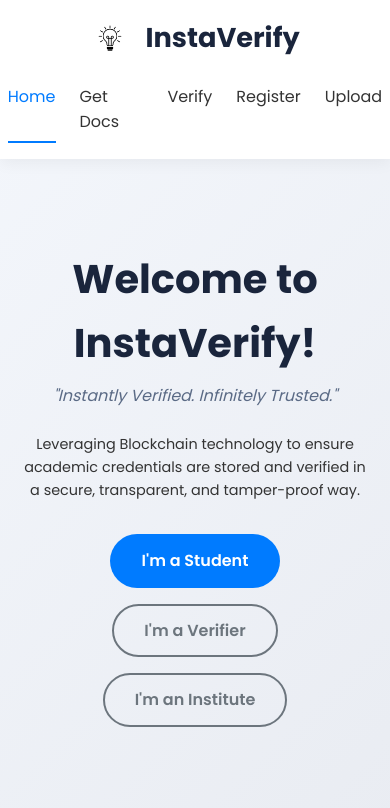
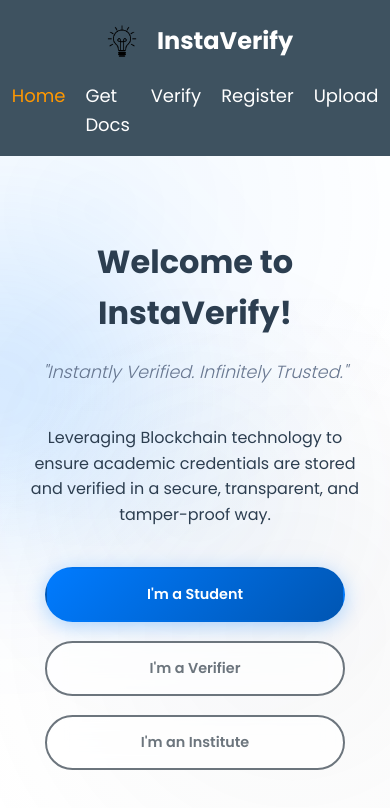
Before and after one commit to sunil-singh-030/Decentralized-Document-Verification-System, a website: page public/Home.html in a window 390 px wide. Drawn offline with Linux system fonts and the light colour scheme.

Commit message:
Update Home.css

```diff
--- a/public/Home.css
+++ b/public/Home.css
@@ -1,33 +1,20 @@
-/* --- 1. Global Styles & CSS Variables --- */
 :root {
-    /* "Bulb Off" Theme (Light Mode) */
-    --background-color: #f4f7fc;
-    --text-color: #333;
-    --primary-color: #007bff;
-    --primary-hover-color: #0056b3;
-    --secondary-color: #6c757d;
-    --heading-color: #1a253c;
-    --navbar-bg: #ffffff;
-    --card-shadow: 0 4px 15px rgba(0, 0, 0, 0.05);
-    --tagline-color: #5a6a85;
-
-    /* Fonts */
-    --font-family: 'Poppins', sans-serif;
+  --bg: #f4f7fc;
+  --text: #2c3e50;
+  --primary: #007bff;
+  --primary-hover: #0056b3;
+  --secondary: #6c757d;
+  --heading: #1a253c;
+  --tagline: #5a6a85;
+  --shadow: 0 8px 24px rgba(0, 0, 0, 0.08);
+  --transition: 0.3s ease;
+  --card-bg: rgba(255, 255, 255, 0.7);
+  --card-border: rgba(255, 255, 255, 0.18);
+  --gradient-primary: linear-gradient(135deg, #007bff 0%, #0056b3 100%);
+  --gradient-secondary: linear-gradient(135deg, #6c757d 0%, #5a6c7d 100%);
 }
 
-body.dark-mode {
-    /* "Bulb On" Theme (Dark Mode) Variables */
-    --background-color: #121212;
-    --text-color: #e0e0e0;
-    --primary-color: #1e90ff; /* A vibrant blue for dark mode */
-    --primary-hover-color: #5cadff;
-    --secondary-color: #a9b1ba;
-    --heading-color: #ffffff;
-    --navbar-bg: #1c1c1e; /* Base dark color for navbar */
-    --card-shadow: 0 4px 20px rgba(0, 0, 0, 0.25);
-    --tagline-color: #9ab0d9;
-}
-
+/* Reset */
 * {
   margin: 0;
   padding: 0;
@@ -35,255 +22,403 @@ body.dark-mode {
 }
 
 body {
-    font-family: var(--font-family);
-    background-color: var(--background-color);
-    /* This is the "Bulb Off" background */
-    background: linear-gradient(135deg, #f4f7fc, #e9ecf2);
-    color: var(--text-color);
+  font-family: 'Poppins', sans-serif;
+  color: var(--text);
   line-height: 1.6;
+  transition: background var(--transition), color var(--transition);
   min-height: 100vh;
-    overflow-x: hidden;
-    transition: background 0.5s ease;
+  position: relative;
 }
 
-/* --- "BULB ON" THEME (TRUE DARK MODE) --- */
-body.dark-mode {
-    /* A dark overlay on top of your image */
+/* Subtle background pattern */
+body::before {
+  content: '';
+  position: fixed;
+  top: 0; left: 0;
+  width: 100%; height: 100%;
   background:
-        linear-gradient(rgba(18, 18, 18, 0.9), rgba(18, 18, 18, 0.95)),
-        url('pimg1.png');
-    background-size: cover;
-    background-position: center;
-    background-repeat: no-repeat;
-    background-attachment: fixed;
+    radial-gradient(circle at 25% 25%, rgba(0, 123, 255, 0.05) 0%, transparent 50%),
+    radial-gradient(circle at 75% 75%, rgba(108, 117, 125, 0.05) 0%, transparent 50%);
+  pointer-events: none;
+  z-index: -1;
 }
 
+/* Floating background orb */
+body::after {
+  content: '';
+  position: fixed;
+  width: 400px; height: 400px;
+  background: radial-gradient(circle, rgba(0,123,255,0.25) 0%, transparent 70%);
+  top: 20%; left: -200px;
+  filter: blur(80px);
+  animation: float 10s infinite alternate ease-in-out;
+  z-index: -2;
+}
 
-/* --- 2. Navbar --- */
+@keyframes float {
+  from { transform: translateY(0); }
+  to { transform: translateY(40px); }
+}
+
+/* Navbar (kept untouched per request) */
 .navbar {
   display: flex;
+  align-items: center;
   justify-content: space-between;
-    align-items: center;
-    padding: 1rem 5%;
-    background-color: var(--navbar-bg);
-    box-shadow: var(--card-shadow);
-    position: fixed;
-    width: 100%;
+  background: #3e5260;
+  padding: 10px 30px;
+  position: sticky;
   top: 0;
   z-index: 1000;
-    transition: background-color 0.3s ease, backdrop-filter 0.3s ease;
 }
 
-/* === NEW NAVBAR THEME FOR DARK MODE === */
-body.dark-mode .navbar {
-    background-color: rgba(28, 28, 30, 0.75); /* Semi-transparent dark background */
-    backdrop-filter: blur(10px);
-    -webkit-backdrop-filter: blur(10px); /* For Safari */
-    box-shadow: none; /* Shadow is not needed with the blur effect */
-    border-bottom: 1px solid rgba(255, 255, 255, 0.1); /* Subtle bottom border */
+.logo-container {
+  display: flex;
+  align-items: center;
+  gap: 10px;
 }
-/* === END OF NEW SECTION === */
 
+.logo-container img {
+  height: 50px;
+  width: auto;
+  border-radius: 8px;
+}
 
-/* --- 3. Hero Section --- */
+#projectname {
+  color: white;
+  font-size: 24px;
+  margin: 0;
+}
+
+.nav-links {
+  display: flex;
+  gap: 20px;
+}
+
+.nav-links a {
+  color: white;
+  text-decoration: none;
+  font-size: 18px;
+  transition: color var(--transition);
+}
+
+.nav-links a:hover,
+.nav-links a.active {
+  color: #ff9800;
+}
+
+/* Hero Section */
 .hero-section {
+  text-align: center;
+  padding: 100px 20px 80px;
+  min-height: 70vh;
   display: flex;
   flex-direction: column;
   justify-content: center;
-    align-items: center;
-    text-align: center;
-    min-height: 100vh;
-    padding: 100px 20px 20px;
+  gap: 20px;
+  position: relative;
+  animation: fadeIn 1s ease-out;
 }
 
-/* Adds a subtle fade-in animation for content */
-.hero-section > * {
-    animation: contentFadeIn 1s ease-out forwards;
-    opacity: 0;
-}
-.hero-section h2 { animation-delay: 0.2s; }
-.hero-section #tagline { animation-delay: 0.4s; }
-.hero-section #description { animation-delay: 0.6s; }
-.hero-section .button-group { animation-delay: 0.8s; }
-
-@keyframes contentFadeIn {
-    from {
-        opacity: 0;
-        transform: translateY(20px);
-    }
-    to {
-        opacity: 1;
-        transform: translateY(0);
-    }
+.hero-section::before {
+  content: '';
+  position: absolute;
+  top: 50%; left: 50%;
+  width: 200px; height: 200px;
+  background: var(--gradient-primary);
+  border-radius: 50%;
+  opacity: 0.1;
+  transform: translate(-50%, -50%);
+  filter: blur(100px);
+  z-index: -1;
 }
 
-.welcome-msg {
-    font-size: 3.5rem;
-    font-weight: 700;
-    color: var(--heading-color);
-    margin-bottom: 0.5rem;
-}
-
-/* Trending Gradient Text for Dark Mode */
-body.dark-mode .welcome-msg {
-    background: linear-gradient(90deg, #ffffff, #9ab0d9);
+.typewriter {
+  position: relative;
+  width: 24em;
+  margin: 1rem auto 0.5rem;
+  border-right: 3px solid transparent;
+  font-size: 180%;
+  white-space: nowrap;
+  overflow: hidden;
+  font-weight: 600;
+  background: var(--gradient-primary);
   -webkit-background-clip: text;
   -webkit-text-fill-color: transparent;
 }
 
-#tagline {
-    font-size: 1.2rem;
-    font-style: italic;
-    color: var(--tagline-color);
-    margin-bottom: 1.5rem;
+.anim-typewriter {
+  animation:
+    typing 4s steps(40) forwards,
+    blink-caret 0.8s step-end 4s,
+    hide-caret 0.1s 4s forwards;
 }
 
-#description {
-    font-size: 1.1rem;
-    max-width: 600px;
-    margin-bottom: 2rem;
-    color: var(--text-color);
+@keyframes typing { from { width: 0; } to { width: 24em; } }
+@keyframes blink-caret { 50% { border-color: #ccc; } }
+@keyframes hide-caret { to { border-color: transparent; } }
+
+#tagline {
+  font-size: 1.3rem;
+  font-style: italic;
+  color: var(--tagline);
+  margin-bottom: 1.2rem;
+  font-weight: 300;
+  opacity: 0.9;
 }
 
-
-/* --- 4. Buttons --- */
 .button-group {
   display: flex;
   justify-content: center;
-    gap: 1.5rem;
   flex-wrap: wrap;
+  gap: 1.2rem;
+  margin-top: 1.2rem;
 }
 
 .button {
-    text-decoration: none;
-    padding: 12px 30px;
+  padding: 16px 32px;
   border-radius: 50px;
   font-weight: 600;
+  text-decoration: none;
+  transition: all var(--transition);
+  border: 2px solid transparent;
+  position: relative;
+  overflow: hidden;
   font-size: 1rem;
-    border: 2px solid transparent;
-    transition: all 0.3s ease;
+  cursor: pointer;
+  backdrop-filter: blur(10px);
 }
 
+.button::before {
+  content: '';
+  position: absolute;
+  top: 0; left: -100%;
+  width: 100%; height: 100%;
+  background: linear-gradient(90deg, transparent, rgba(255, 255, 255, 0.2), transparent);
+  transition: left 0.5s;
+}
+
+.button:hover::before { left: 100%; }
+
 .button.primary {
-    background-color: var(--primary-color);
-    color: #fff;
+  background: var(--gradient-primary);
+  color: white;
+  box-shadow: 0 4px 20px rgba(0, 123, 255, 0.3);
+}
+
+.button.primary:hover {
+  transform: translateY(-3px);
+  box-shadow: 0 8px 30px rgba(0, 123, 255, 0.4);
 }
 
 .button.secondary {
-    background-color: transparent;
-    color: var(--secondary-color);
-    border-color: var(--secondary-color);
-}
-
-.button:hover {
-    transform: translateY(-5px);
-    box-shadow: 0 10px 20px rgba(0, 0, 0, 0.1);
-}
-
-.button.primary:hover {
-    background-color: var(--primary-hover-color);
+  background: var(--card-bg);
+  color: var(--secondary);
+  border: 2px solid var(--secondary);
 }
 
 .button.secondary:hover {
-    background-color: var(--secondary-color);
+  background: var(--gradient-secondary);
   color: #fff;
+  transform: translateY(-3px);
+  box-shadow: 0 8px 30px rgba(108, 117, 125, 0.3);
 }
 
-/* Redesigned secondary button for dark mode (Ghost Button) */
-body.dark-mode .button.secondary {
-    color: var(--secondary-color);
-    border-color: var(--secondary-color);
-}
-body.dark-mode .button.secondary:hover {
-    background-color: var(--secondary-color);
-    color: #121212; /* Dark text on hover */
+/* Features Section */
+.features {
+  padding: 80px 10%;
+  text-align: center;
+  background: linear-gradient(135deg, #fdfdfd, #f0f7ff);
+  border-top: 1px solid #eaeaea;
+  animation: fadeIn 1.2s ease;
 }
 
-
-/* --- 5. Responsive Design --- */
-@media (max-width: 768px) {
-    .navbar {
-        flex-direction: column;
-        gap: 1rem;
-        padding: 1rem 2%;
+.features h2 {
+  font-size: 2.2rem;
+  font-weight: 700;
+  margin-bottom: 50px;
+  color: var(--heading);
+  position: relative;
+  display: inline-block;
 }
 
-    .hero-section {
-        padding-top: 150px;
+.features h2::after {
+  content: "";
+  position: absolute;
+  bottom: -12px; left: 50%;
+  transform: translateX(-50%);
+  width: 80px; height: 3px;
+  background: var(--primary);
+  border-radius: 4px;
 }
 
-    .welcome-msg {
-        font-size: 2.5rem;
+.features-grid {
+  display: grid;
+  grid-template-columns: repeat(auto-fit, minmax(250px, 1fr));
+  gap: 30px;
+  margin-bottom: 40px;
 }
 
-    #tagline {
-        font-size: 1rem;
+.feature-card {
+  background: #fff;
+  border-radius: 16px;
+  padding: 30px 20px;
+  box-shadow: var(--shadow);
+  transition: all 0.4s ease;
 }
 
-    #description {
-        font-size: 0.9rem;
+.feature-card i {
+  font-size: 2.5rem;
+  margin-bottom: 15px;
+  color: var(--primary);
 }
 
-    .button-group {
-        flex-direction: column;
-        align-items: center;
-        gap: 1rem;
-    }
+.feature-card h3 {
+  margin-bottom: 10px;
+  font-size: 1.4rem;
+  font-weight: 600;
 }
 
-/* I have left the rest of the file same */
-.logo-container {
-    display: flex;
-    align-items: center;
-    gap: 15px;
+.feature-card p {
+  font-size: 0.95rem;
+  color: #555;
 }
 
-#theme-toggle {
-    cursor: pointer;
-    transition: transform 0.3s ease;
+.feature-card:hover {
+  transform: translateY(-8px);
+  box-shadow: 0 12px 25px rgba(0,123,255,0.2);
 }
 
-#theme-toggle:hover {
-    transform: scale(1.1) rotate(15deg);
+/* Impact Line */
+.impact-line {
+  font-size: 1.2rem;
+  margin: 35px 0 25px;
+  font-weight: 500;
+  color: #333;
 }
 
-#projectname {
-    font-size: 1.7rem;
+.impact-line span {
   font-weight: 700;
-    color: var(--heading-color);
+  color: var(--primary);
 }
 
-.nav-links {
-    display: flex;
-    gap: 1.5rem;
+.impact-line em {
+  font-style: italic;
+  background: linear-gradient(90deg, #007bff, #00c6ff);
+  -webkit-background-clip: text;
+  -webkit-text-fill-color: transparent;
+  font-weight: 600;
 }
 
-.page {
-    color: var(--text-color);
-    text-decoration: none;
-    font-weight: 400;
-    padding: 8px 0;
-    position: relative;
-    transition: color 0.3s ease;
+/* Footer */
+.footer {
+  background: var(--gradient-secondary);
+  color: #fff;
+  padding: 50px 20px 20px;
+  margin-top: 50px;
 }
 
-.page::after {
-    content: '';
-    position: absolute;
-    bottom: 0;
-    left: 0;
-    width: 0;
-    height: 2px;
-    background-color: var(--primary-color);
-    transition: width 0.3s ease;
+.footer-container {
+  display: grid;
+  grid-template-columns: repeat(auto-fit, minmax(250px, 1fr));
+  gap: 40px;
+  max-width: 1200px;
+  margin: auto;
 }
 
-.page:hover::after,
-.page.active::after {
-    width: 100%;
+.footer-brand h2 {
+  font-size: 1.8rem;
+  margin-top: 10px;
+  color: var(--primary);
 }
 
-.page:hover,
-.page.active {
-    color: var(--primary-color);
+.footer-brand p {
+  font-size: 0.95rem;
+  opacity: 0.9;
+  margin-top: 8px;
+  line-height: 1.6;
 }
+
+.footer-logo {
+  width: 60px; height: 60px;
+  border-radius: 10px;
+}
+
+.footer-links h3,
+.footer-contact h3 {
+  font-size: 1.2rem;
+  margin-bottom: 15px;
+  color: var(--primary);
+}
+
+.footer-links ul {
+  list-style: none;
+  padding: 0;
+}
+
+.footer-links ul li {
+  margin: 8px 0;
+}
+
+.footer-links ul li a {
+  color: #fff;
+  text-decoration: none;
+  opacity: 0.85;
+  transition: color var(--transition);
+}
+
+.footer-links ul li a:hover { color: var(--primary); }
+
+.footer-contact p { margin: 8px 0; font-size: 0.95rem; }
+
+.footer-contact a {
+  color: #fff;
+  text-decoration: none;
+}
+
+.footer-contact a:hover { color: var(--primary); }
+
+.social-icons { margin-top: 10px; }
+
+.social-icons a {
+  color: #fff;
+  font-size: 1.3rem;
+  margin-right: 15px;
+  transition: transform var(--transition), color var(--transition);
+}
+
+.social-icons a:hover {
+  color: var(--primary);
+  transform: scale(1.2);
+}
+
+.footer-bottom {
+  text-align: center;
+  padding: 15px;
+  border-top: 1px solid rgba(255, 255, 255, 0.2);
+  margin-top: 30px;
+  font-size: 0.9rem;
+  opacity: 0.8;
+}
+
+/* Animations */
+@keyframes fadeIn {
+  from { opacity: 0; transform: translateY(40px); }
+  to { opacity: 1; transform: translateY(0); }
+}
+
+/* Responsive */
+@media (max-width: 768px) {
+  .navbar { flex-direction: column; gap: 1rem; padding: 1rem 3%; }
+  .hero-section { padding: 80px 20px 60px; }
+  .typewriter { font-size: 140%; width: 20em; }
+  #tagline { font-size: 1.1rem; }
+  .button-group { flex-direction: column; align-items: center; }
+  .button { width: 100%; max-width: 300px; }
+}
+
+@media (max-width: 480px) {
+  .hero-section h2 { font-size: 2rem; }
+  .typewriter { font-size: 120%; width: 18em; }
+  .button { padding: 14px 24px; font-size: 0.9rem; }
+}
```
Lines whose indentation alone changed are shown as unchanged.
